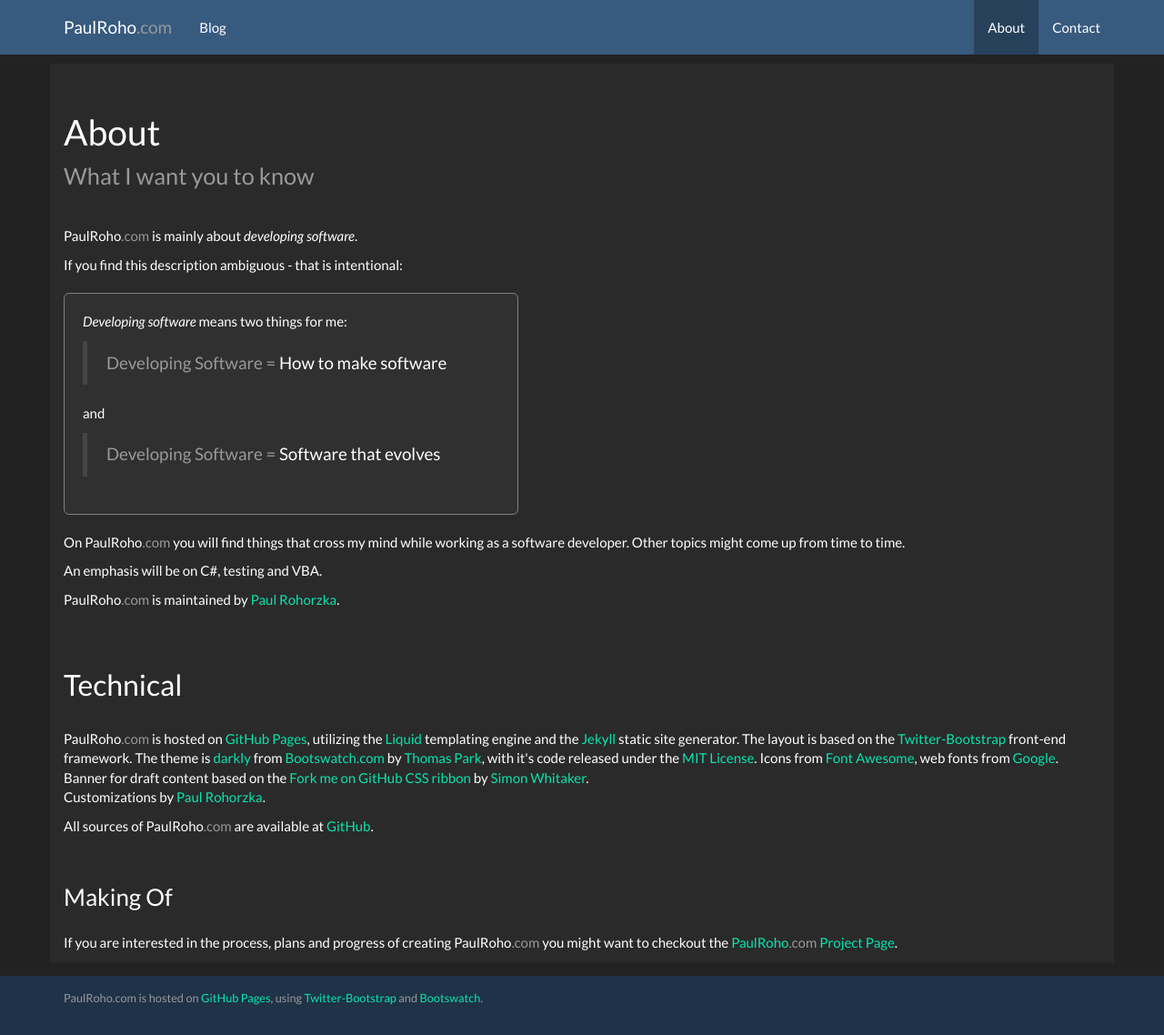
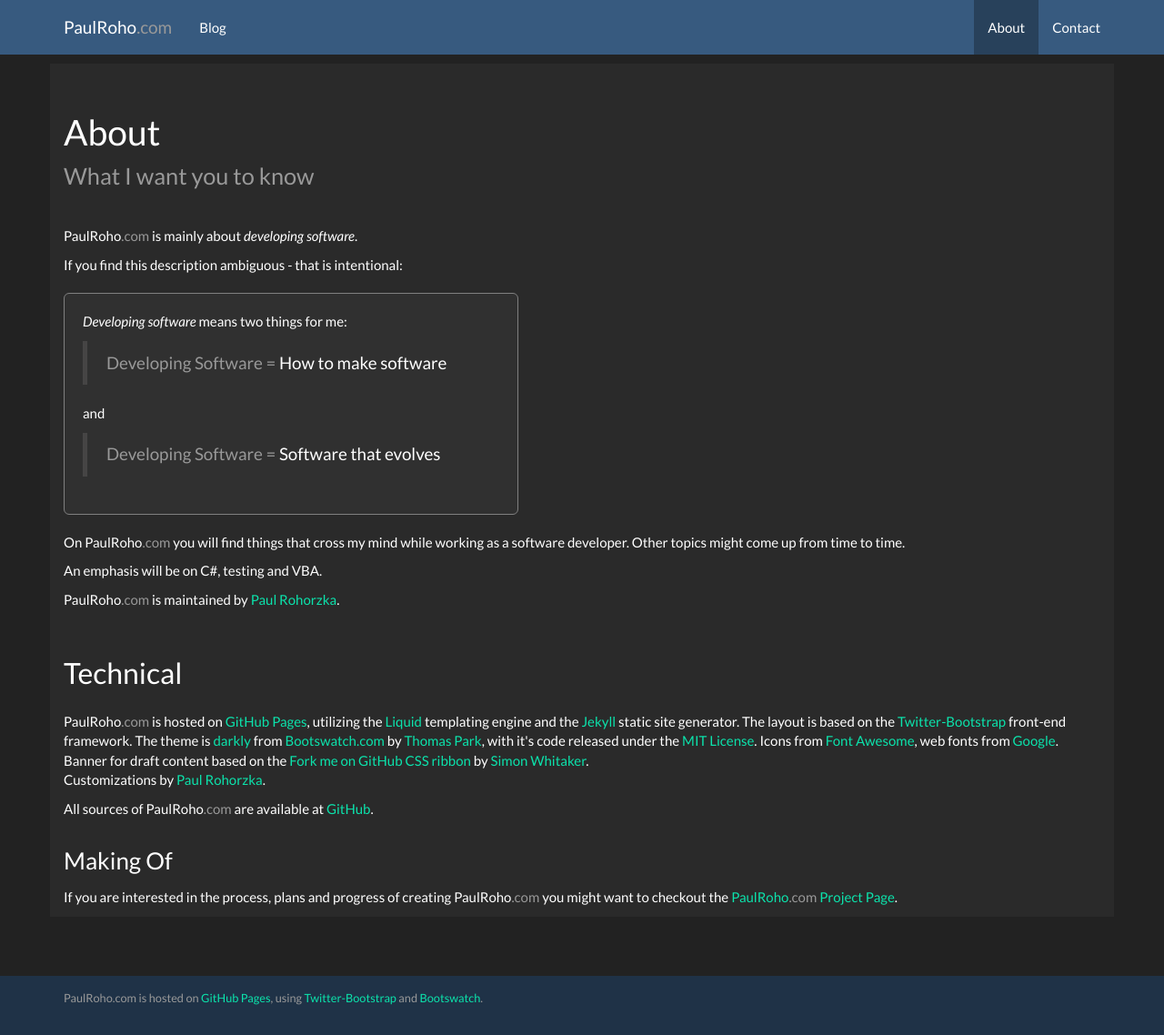
Before and after one commit to paulroho/paulroho.github.io, a Jekyll site: the page built from about/index.html, in a window 1280 px wide and 1138 px high. Shown: the whole window at 91% size. Built offline with Jekyll 4.4.1, drawn with Linux system fonts in a browser that asks for light colours; nearby versions of some CDN libraries.

Commit message:
Header vertical margins

```diff
--- a/stylesheets/paulroho.css
+++ b/stylesheets/paulroho.css
@@ -61,9 +61,14 @@ h1 {
 	margin-bottom:1em;
 }
 
-h2, h3 {
-	margin-top:2em;
-	margin-bottom:1em;
+h2 {
+	margin-top:1.6em;
+	margin-bottom:.8em;
+}
+
+h3 {
+	margin-top:1.2em;
+	margin-bottom:.6em;
 }
 
 #footer > .container {
```
